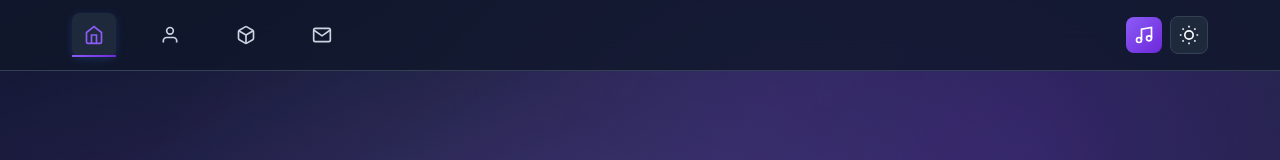
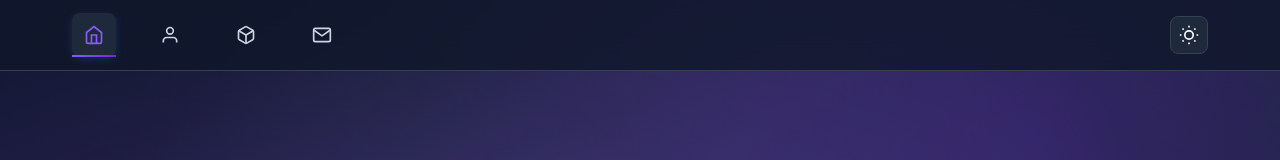
Before and after one commit to SudheshHegde2002/my-portfolio, a React (Create React App) app: page / in a window 1280 px wide. Shown: the top 160 px of the page. Built offline with nearby package versions, Linux system fonts and the light colour scheme.

Commit message:
Removed music world button for now

```diff
--- a/src/components/Header.css
+++ b/src/components/Header.css
@@ -163,6 +163,10 @@
   .logo-text {
     font-size: 1.25rem;
   }
+
+  .world-toggle {
+    display: none !important; /* Hide world toggle button on mobile */
+  }
 }
 
 @media (max-width: 640px) {
--- a/src/components/Header.js
+++ b/src/components/Header.js
@@ -81,7 +81,7 @@ const Header = ({ darkMode, toggleDarkMode, currentWorld, toggleWorld, currentSe
           </nav>
 
           <div className="header-controls">
-            <button className="world-toggle" onClick={toggleWorld} title={`Switch to ${currentWorld === 'coding' ? 'Music' : 'Coding'} World`}>
+            {/* <button className="world-toggle" onClick={toggleWorld} title={`Switch to ${currentWorld === 'coding' ? 'Music' : 'Coding'} World`}>
               {currentWorld === 'coding' ? (
                 <svg width="20" height="20" viewBox="0 0 24 24" fill="none" stroke="currentColor" strokeWidth="2">
                   <path d="M9 18V5l12-2v13"/>
@@ -94,7 +94,7 @@ const Header = ({ darkMode, toggleDarkMode, currentWorld, toggleWorld, currentSe
                   <polyline points="8,6 2,12 8,18"/>
                 </svg>
               )}
-            </button>
+            </button> */}
 
             <button className="theme-toggle" onClick={toggleDarkMode}>
               {darkMode ? (
```
